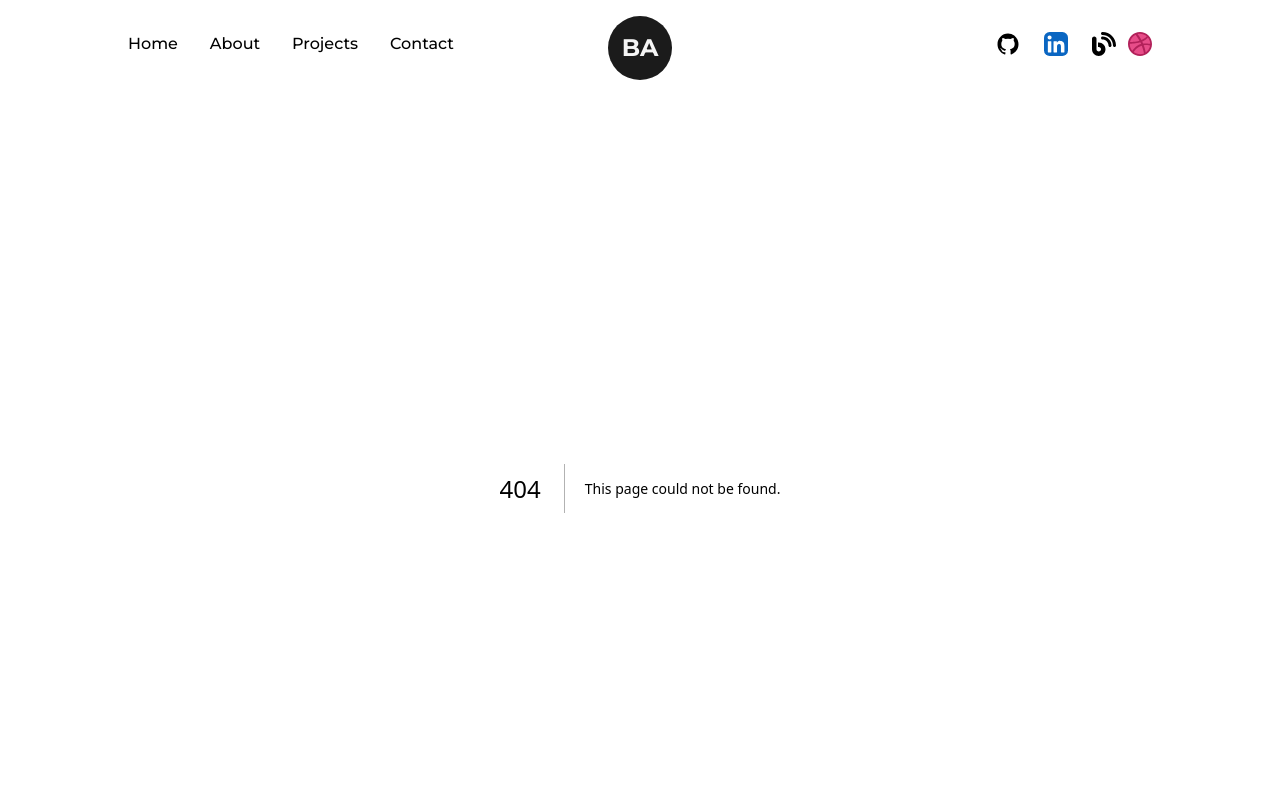
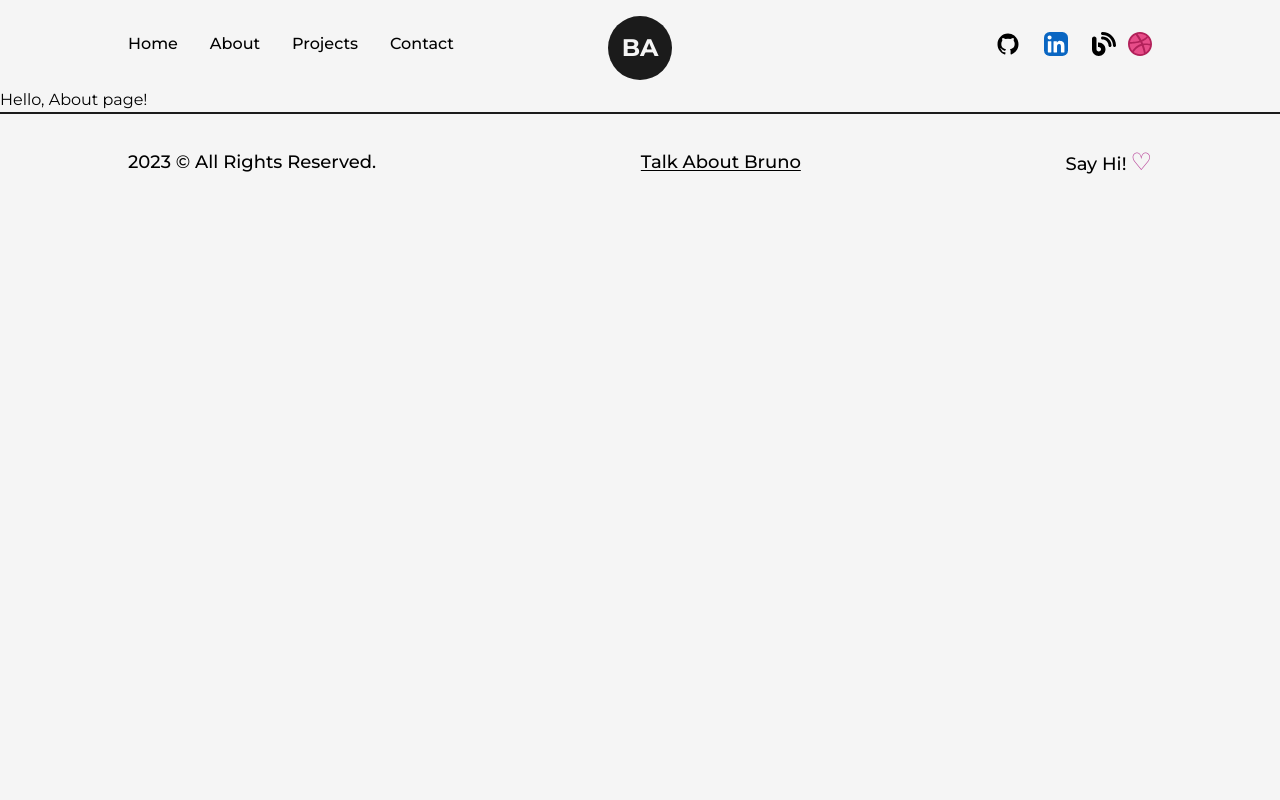
Before and after one commit to baguiar428/portfolio-2.0, a Next.js app: page /about in a window 1280 px wide. Before the commit this address had no page. Shown: the top 800 px of the page. Built offline with nearby package versions, Linux system fonts and the light colour scheme.

Commit message:
Created route for About page using new app router

```diff
--- /dev/null
+++ b/src/app/about/page.js
@@ -0,0 +1,7 @@
+import React from 'react'
+
+export default function Page() {
+    return(
+        <h1>Hello, About page!</h1>
+    )
+}
```
